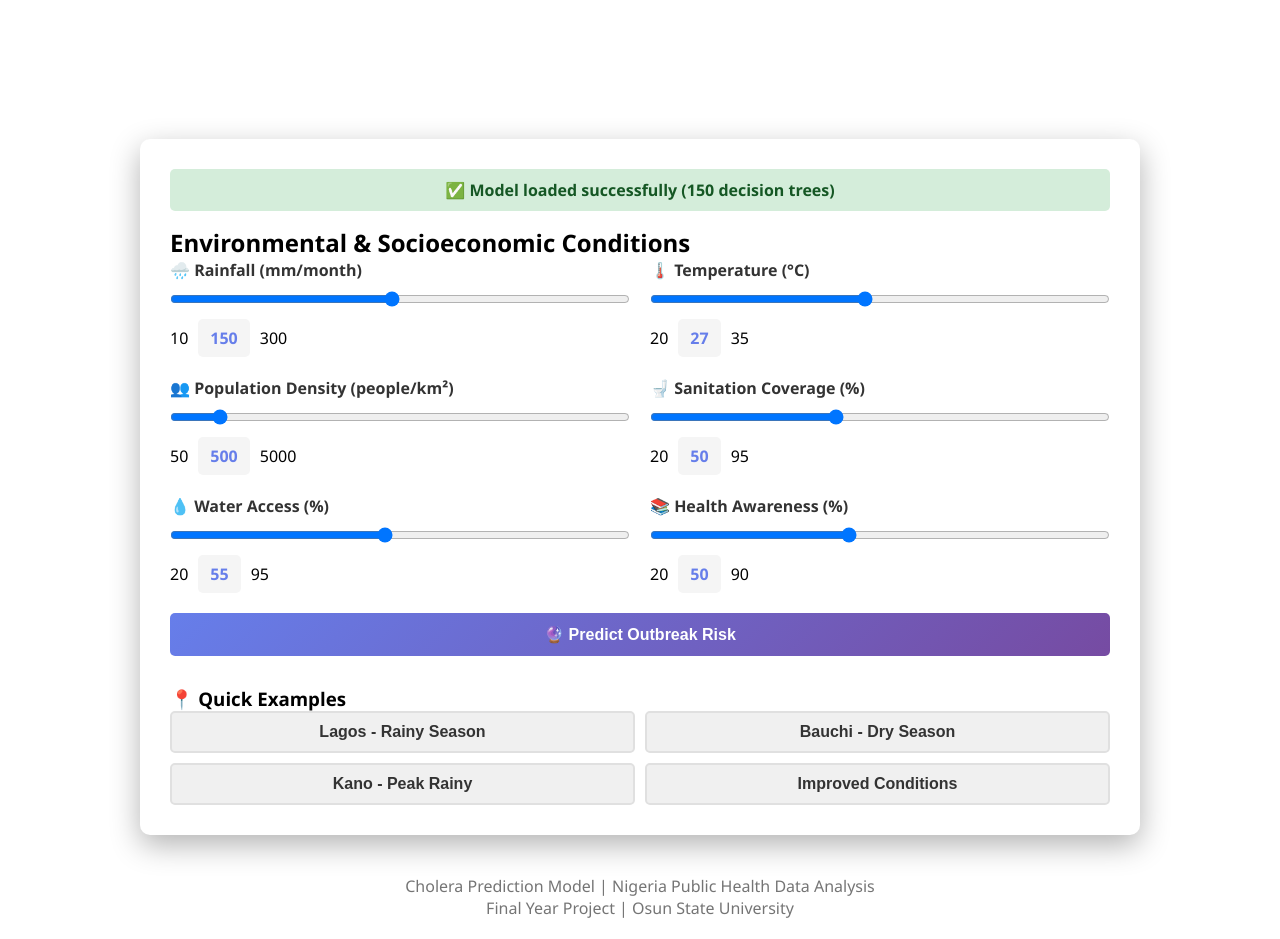
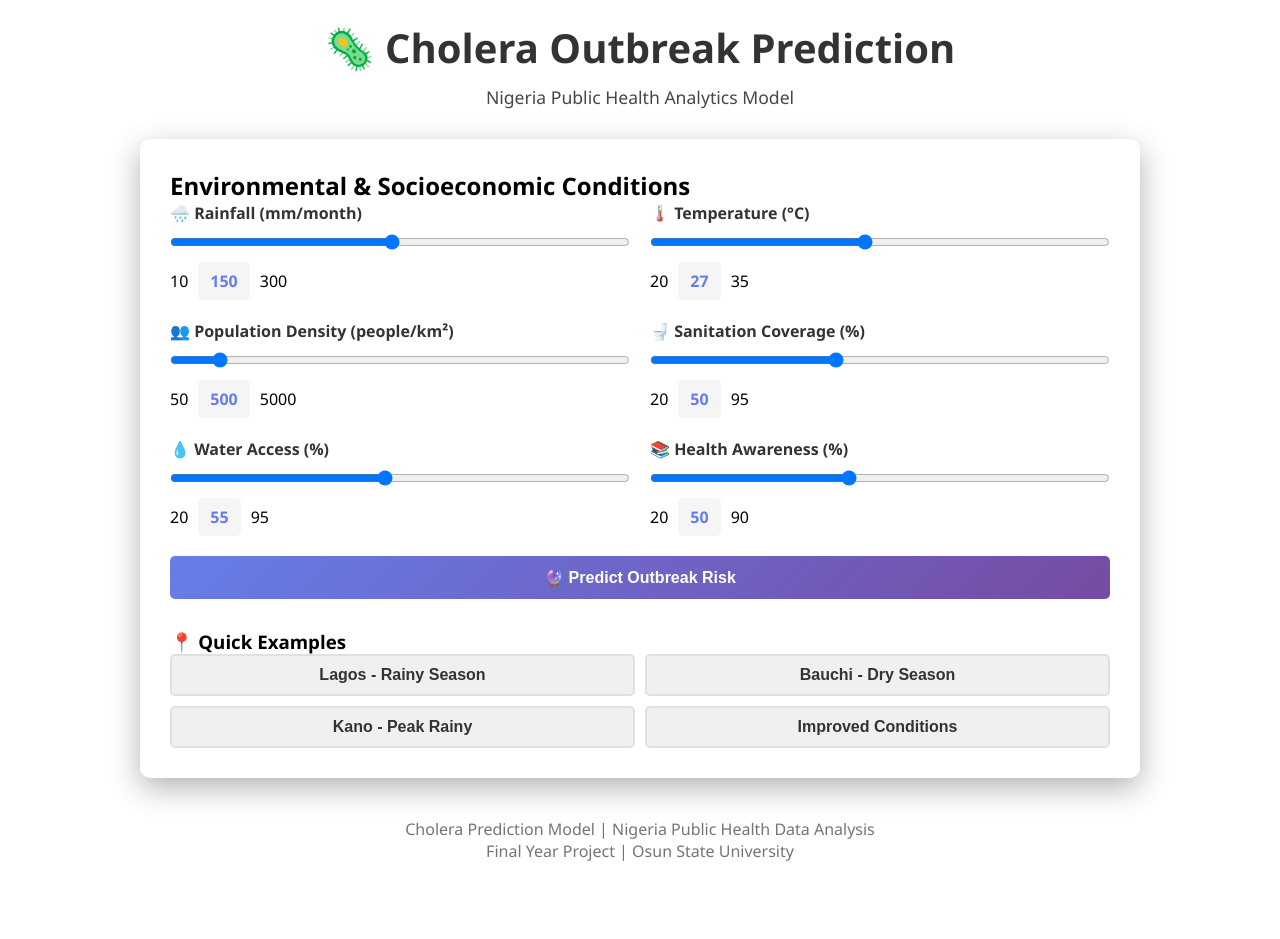
Before and after one commit to Rordrie/testing-chole, a plain HTML site: page index.html in a window 1280 px wide. After the commit the page ends 882 px from the top, so only its background shows below. Drawn offline with Linux system fonts and the light colour scheme.

Commit message:
Add files via upload

```diff
--- a/index.html
+++ b/index.html
@@ -25,7 +25,7 @@
 
         header {
             text-align: center;
-            color: white;
+            color: #333;
             margin-bottom: 30px;
         }
 
@@ -340,7 +340,7 @@
 <body>
     <div class="container">
         <header>
-            <h1>Cholera Outbreak Prediction</h1>
+            <h1>🦠 Cholera Outbreak Prediction</h1>
             <p>Nigeria Public Health Analytics Model</p>
         </header>
 
@@ -459,8 +459,8 @@
             })
             .then(data => {
                 modelData = data;
-                document.getElementById('model-status').className = 'model-status model-ready';
-                document.getElementById('model-status').textContent = '✅ Model loaded successfully (' + data.n_trees + ' decision trees)';
+                // Hide the loading banner completely once the model is ready
+                document.getElementById('model-status').style.display = 'none';
                 document.getElementById('predict-btn').disabled = false;
             })
             .catch(error => {
```
